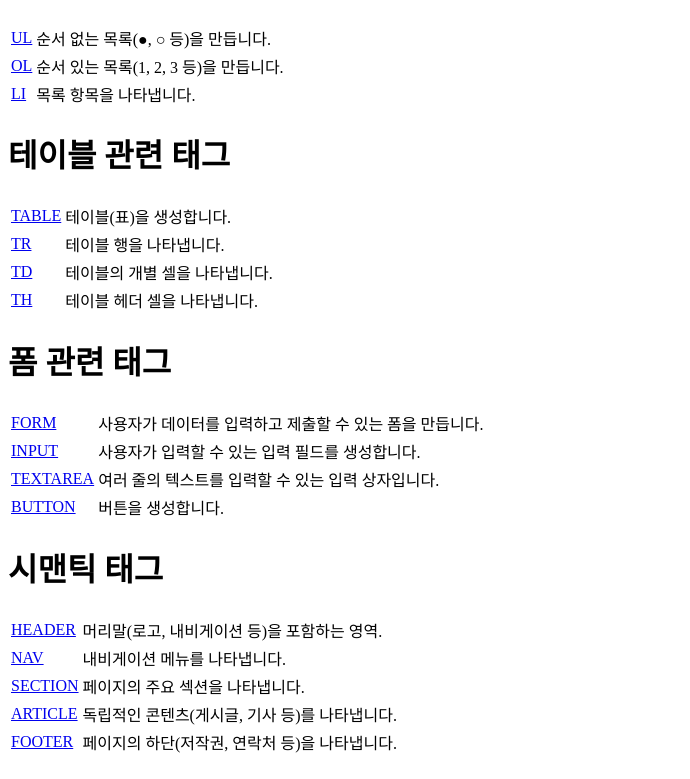
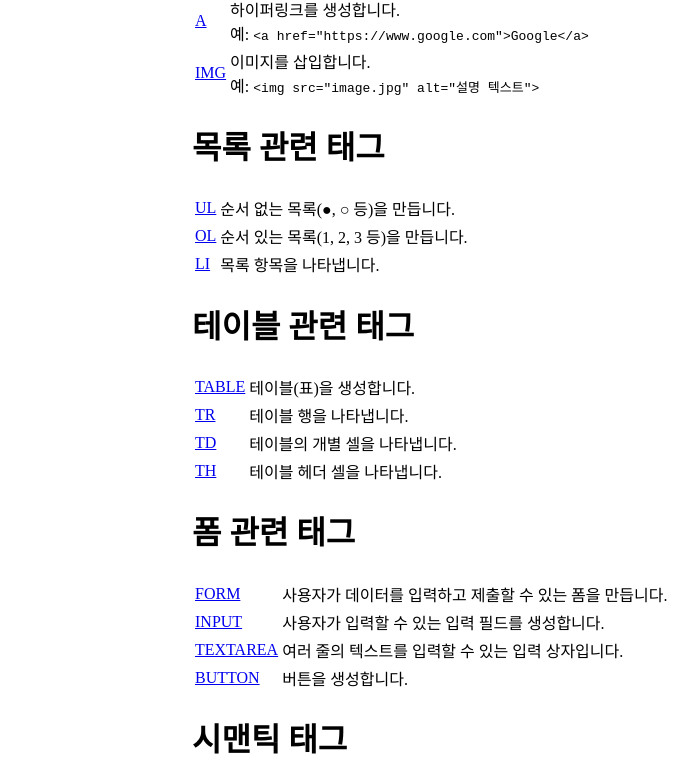
Before and after one commit to csm009177/html, a plain HTML site: page index.html in a window 1280 px wide. Shown: the part 763-1542 px from the top of the page, without its empty margins (0-690 px from the left). Before the commit the page ends 1520 px from the top, so only its background shows below. Drawn offline with Linux system fonts and the light colour scheme.

Commit message:
index margin

```diff
--- a/style.css
+++ b/style.css
@@ -1,6 +1,4 @@
 .center {
-  /* display: flex; */
-  justify-content: center;
-  align-items: center;
-  height: 100vh;
+  margin : 15%;
+
 }
```
